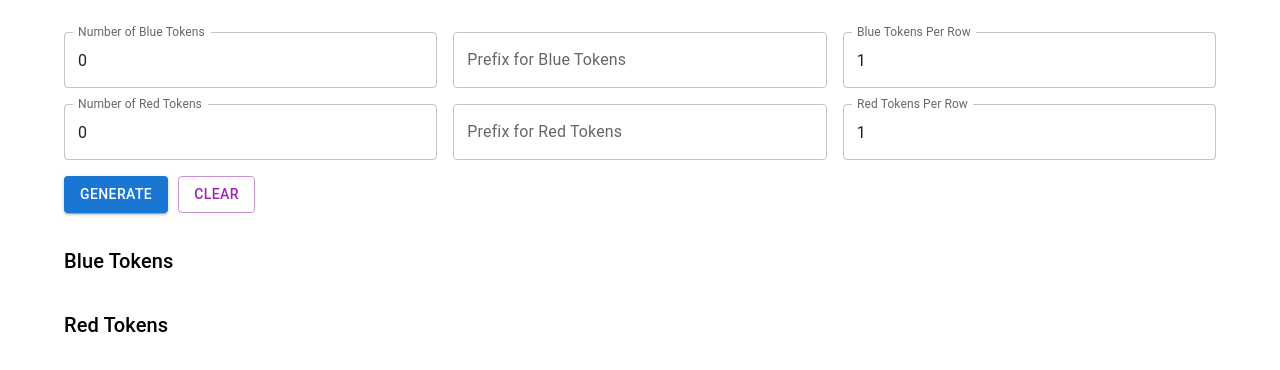
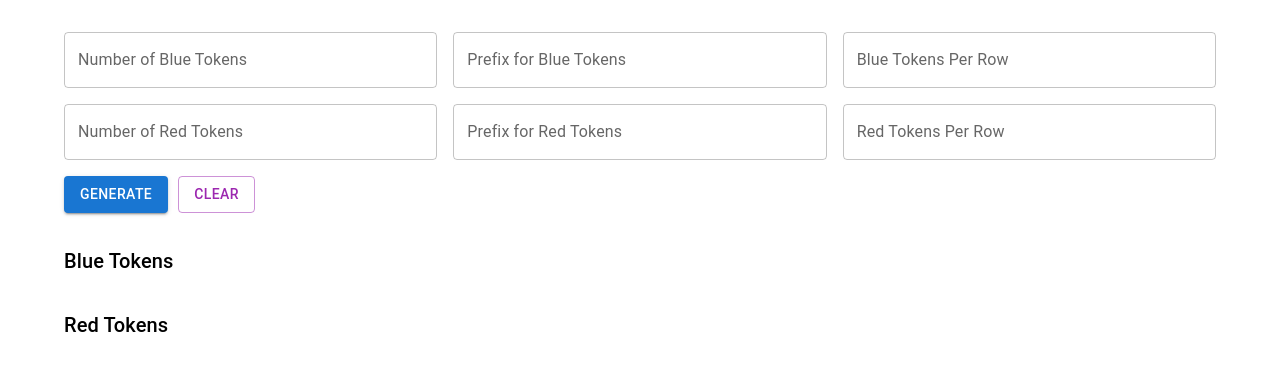
Before and after one commit to abhiramb85/Generate-Token, a React (Create React App) app: page / in a window 1280 px wide. Shown: the top 370 px of the page. Built offline with nearby package versions, Linux system fonts and the light colour scheme.

Commit message:
Added token display with colours

```diff
--- a/package.json
+++ b/package.json
@@ -5,7 +5,9 @@
   "dependencies": {
     "@emotion/react": "^11.13.3",
     "@emotion/styled": "^11.13.0",
-    "@mui/material": "^6.0.2",
+    "@mui/icons-material": "^5.16.7",
+    "@mui/material": "^5.16.7",
+    "@mui/system": "^6.0.2",
     "@testing-library/jest-dom": "^5.17.0",
     "@testing-library/react": "^13.4.0",
     "@testing-library/user-event": "^13.5.0",
--- a/public/index.html
+++ b/public/index.html
@@ -2,19 +2,19 @@
 <html lang="en">
   <head>
     <meta charset="utf-8" />
-    <link rel="icon" href="%PUBLIC_URL%/favicon.ico" />
+    <!-- <link rel="icon" href="%PUBLIC_URL%/favicon.ico" /> -->
     <meta name="viewport" content="width=device-width, initial-scale=1" />
     <meta name="theme-color" content="#000000" />
     <meta
       name="description"
       content="Web site created using create-react-app"
     />
-    <link rel="apple-touch-icon" href="%PUBLIC_URL%/logo192.png" />
+    <!-- <link rel="apple-touch-icon" href="%PUBLIC_URL%/logo192.png" /> -->
     <!--
       manifest.json provides metadata used when your web app is installed on a
       user's mobile device or desktop. See https://developers.google.com/web/fundamentals/web-app-manifest/
     -->
-    <link rel="manifest" href="%PUBLIC_URL%/manifest.json" />
+    <!-- <link rel="manifest" href="%PUBLIC_URL%/manifest.json" /> -->
     <!--
       Notice the use of %PUBLIC_URL% in the tags above.
       It will be replaced with the URL of the `public` folder during the build.
--- a/src/App.js
+++ b/src/App.js
@@ -34,12 +34,13 @@ function App() {
   };
 
   const chunkArray = (array, size) => {
-    let result = [];
+    const result = [];
     for (let i = 0; i < array.length; i += size) {
       result.push(array.slice(i, i + size));
     }
     return result;
   };
+
 
   return (
     <Container>
--- a/src/components/TokenDisplay.js
+++ b/src/components/TokenDisplay.js
@@ -9,7 +9,11 @@ const TokenDisplay = ({ blueTokens, redTokens }) => {
     margin: '5px',
     borderRadius: '5px',
     fontWeight: 'bold',
-    color: '#fff'
+    color: '#fff',
+    textAlign: 'center', // Center the text
+    width: '50px',       // Fixed width
+    height: '50px',      // Fixed height
+    lineHeight: '30px',  // Vertical alignment for the text
   };
 
   return (
--- a/src/components/TokenForm.js
+++ b/src/components/TokenForm.js
@@ -1,14 +1,14 @@
 import React, { useState, useEffect } from 'react';
-import { TextField, Button, Grid } from '@mui/material';
+import { TextField, Button, Grid } from '@mui/material'; // Use stable Grid
 
 const TokenForm = ({ onGenerate, onClear }) => {
-  const [blueData, setBlueData] = useState({ count: 0, prefix: '', perRow: 1 });
-  const [redData, setRedData] = useState({ count: 0, prefix: '', perRow: 1 });
+  const [blueData, setBlueData] = useState({ count: '', prefix: '', perRow: '' });
+  const [redData, setRedData] = useState({ count: '', prefix: '', perRow: '' });
 
   // Clear form inputs when the clear button is pressed
   useEffect(() => {
-    setBlueData({ count: 0, prefix: '', perRow: 1 });
-    setRedData({ count: 0, prefix: '', perRow: 1 });
+    setBlueData({ count: '', prefix: '', perRow: '' });
+    setRedData({ count: '', prefix: '', perRow: '' });
   }, [onClear]);
 
   const handleChange = (e, color) => {
```
Also changed, not shown: 1 other file (tests, documents, lock files or other folders).
